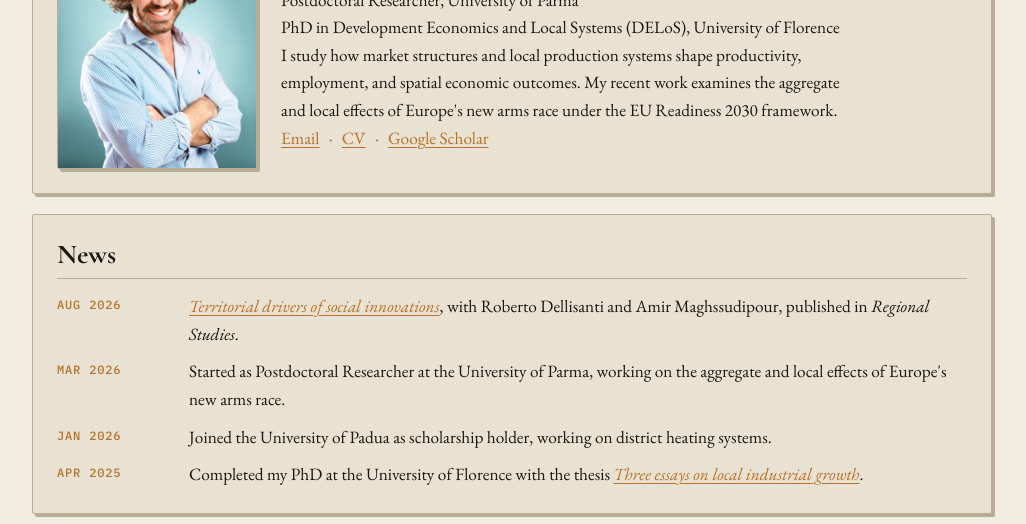
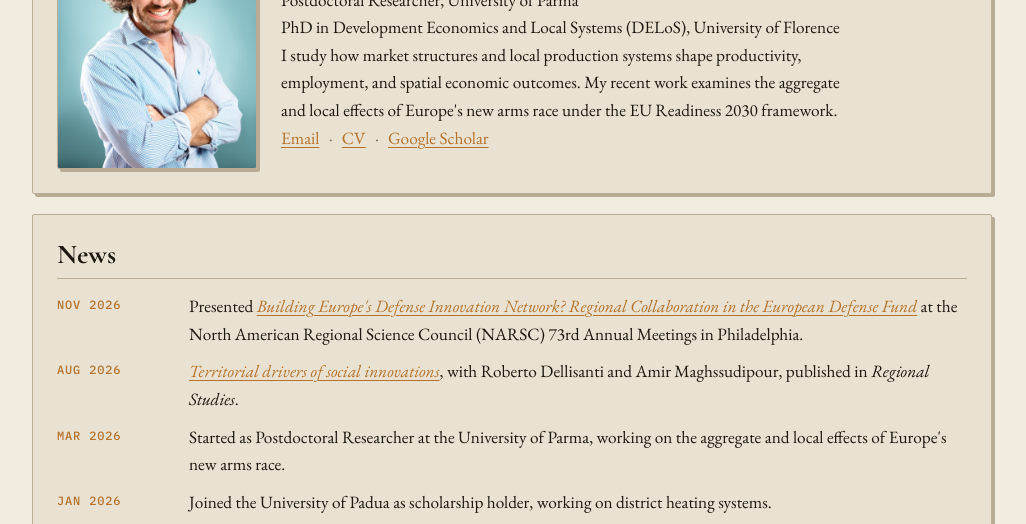
Before and after one commit to Filippo-BMec/Filippo-BMec.github.io, a plain HTML site: page index.html in a window 1280 px wide. Shown: the part 233-757 px from the top of the page, without its empty margins (128-1154 px from the left). Drawn offline with nearby package versions, Linux system fonts and the light colour scheme; some icons are missing.

Commit message:
Add NARSC 2026 presentation news

```diff
--- a/index.html
+++ b/index.html
@@ -64,6 +64,10 @@
                 <h2>News</h2>
                 <ul class="news-list">
                     <li>
+                        <time datetime="2026-11">Nov 2026</time>
+                        <p>Presented <a href="research.html#defense-innovation-network"><em>Building Europe's Defense Innovation Network? Regional Collaboration in the European Defense Fund</em></a> at the North American Regional Science Council (NARSC) 73rd Annual Meetings in Philadelphia.</p>
+                    </li>
+                    <li>
                         <time datetime="2026-08">Aug 2026</time>
                         <p><a href="research.html#territorial-drivers"><em>Territorial drivers of social innovations</em></a>, with Roberto Dellisanti and Amir Maghssudipour, published in <em>Regional Studies</em>.</p>
                     </li>
```
Also changed, not shown: research.html (+1 -1 lines).
